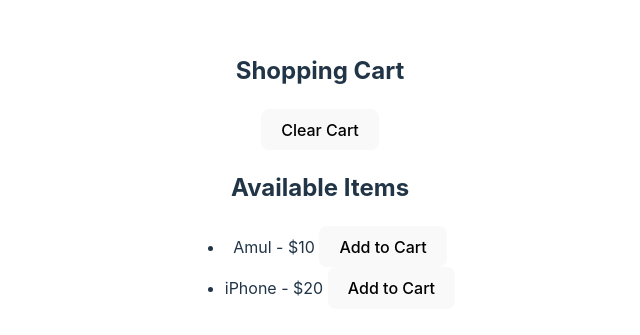
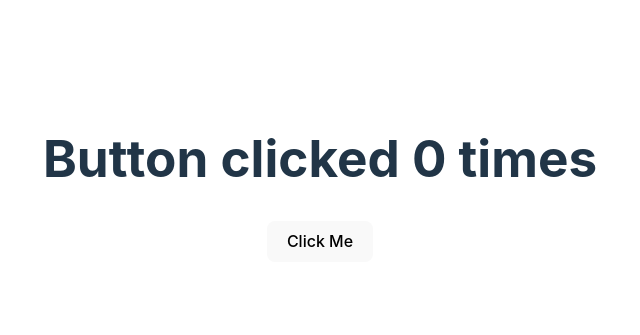
Before and after one commit to biswajitsundara/react-hooks, a React (Vite) app: page / in a window 1280 px wide. Shown: the part 221-556 px from the top of the page, without its empty margins (320-960 px from the left). Built offline with nearby package versions, Linux system fonts and the light colour scheme.

Commit message:
use effect

```diff
--- a/src/App.jsx
+++ b/src/App.jsx
@@ -1,10 +1,10 @@
-import ShoppingCart from './Reducer/Cart Example/ShoppingCart'
+import BasicEffect from './UseEffect/BasicExample/BasicEffect'
 import './App.css';
 
 function App() {
   return (
     <>
-      <ShoppingCart />
+      <BasicEffect />
     </>
   );
 }
--- /dev/null
+++ b/src/UseEffect/BasicExample/BasicEffect.jsx
@@ -0,0 +1,22 @@
+import { React, useEffect, useState } from "react";
+
+const BasicEffect = () => {
+  const [count, setCounter] = useState(0);
+
+  useEffect(() => {
+    console.log("Component Mounted");
+  });
+
+  function updateCounter() {
+    setCounter(count + 1);
+  }
+
+  return (
+    <div>
+      <h1>Button clicked {count} times</h1>
+      <button onClick={updateCounter}>Click Me</button>
+    </div>
+  );
+};
+
+export default BasicEffect;
```
